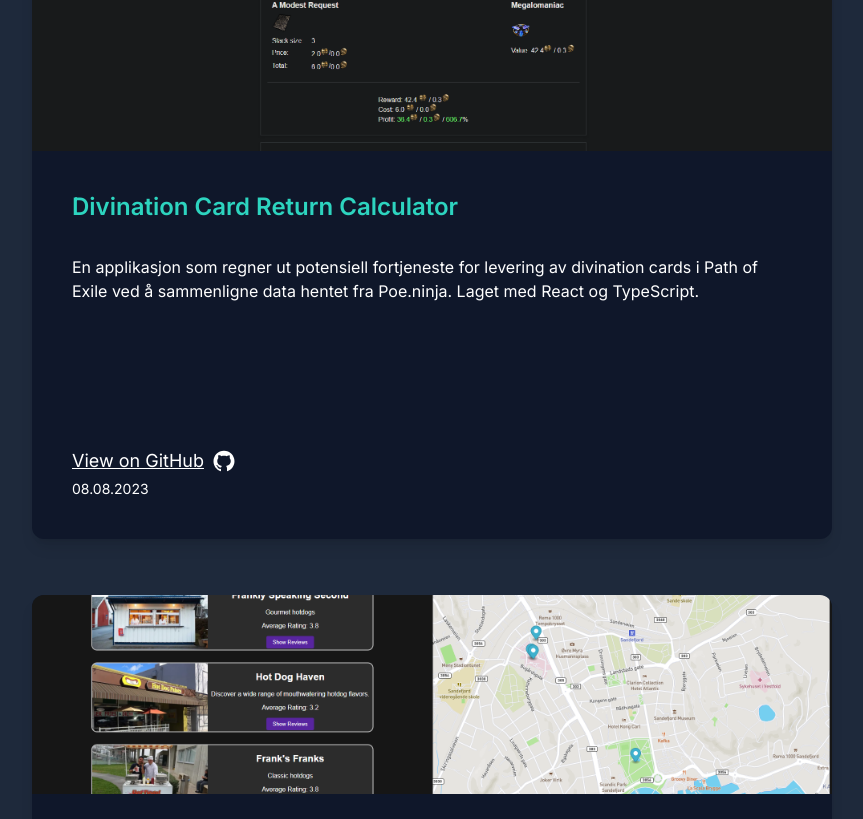
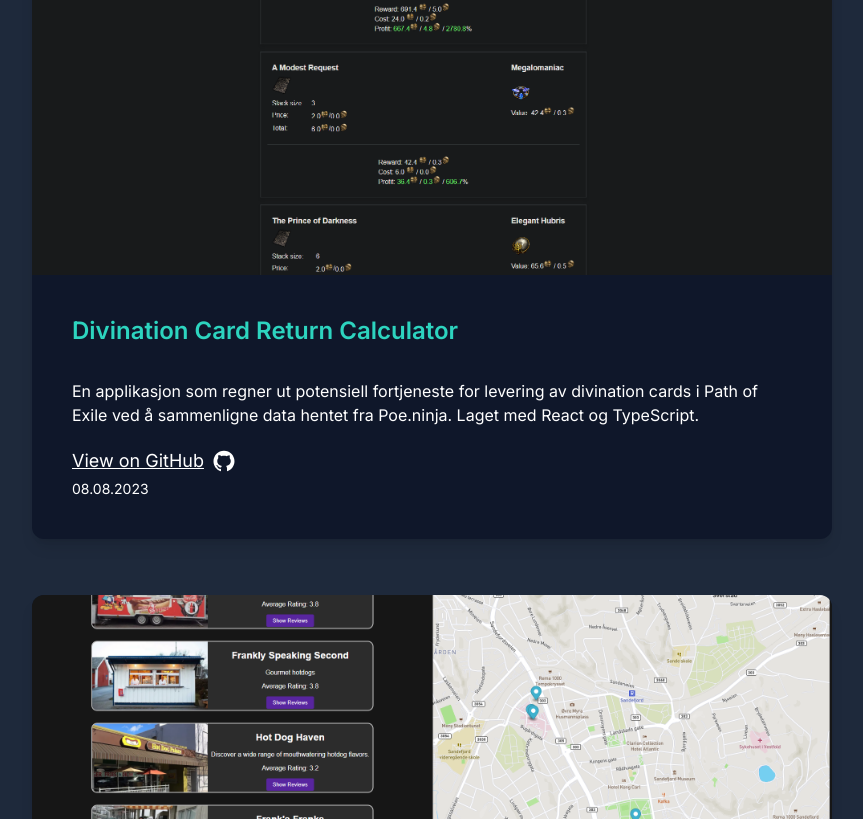
Before and after one commit to hernok/next-portfolio, a Next.js app: page / in a window 1280 px wide. Shown: the part 2181-3000 px from the top of the page, without its empty margins (208-1071 px from the left). Built offline with nearby package versions, Linux system fonts and the light colour scheme.

Commit message:
fixed card image heigth

```diff
--- a/src/components/projectCard/ProjectCard.tsx
+++ b/src/components/projectCard/ProjectCard.tsx
@@ -54,7 +54,7 @@
           className="shadow-xl dark:shadow-lg rounded-xl bg-white mb-10 lg:mb-0 flex flex-col overflow-hidden dark:bg-slate-900"
           key={project.id}
         >
-          <div className="w-full h-40 sm:h-80 overflow-hidden relative">
+          <div className="w-full h-80 overflow-hidden relative">
             <Link href={project.href}>
               <Image
                 src={`/assets/${project.image}`}
@@ -65,7 +65,7 @@
               />
             </Link>
           </div>
-          <div className="flex flex-col h-full p-2 md:p-10">
+          <div className="flex flex-col flex-grow p-2 md:p-10">
             <div className="flex-grow">
               <h2 className="text-lg md:text-2xl pb-3 font-semibold text-teal-600 dark:text-teal-400">
                 {project.project_name}
```
